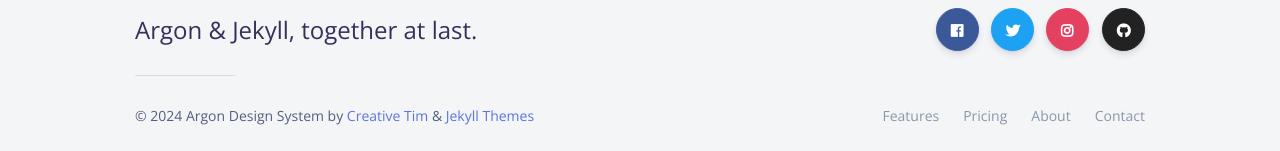
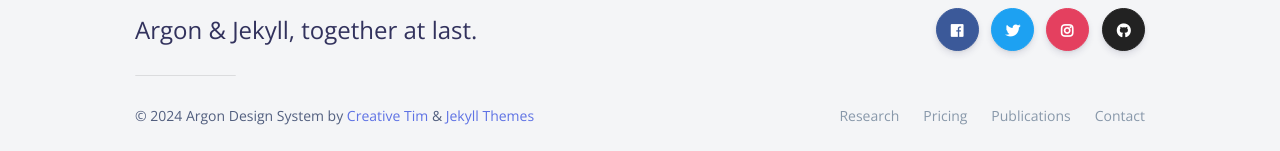
Before and after one commit to SpeechAndBrainResearchLab/speechandbrainresearchlab.github.io, a Jekyll site: the page built from index.html, in a window 1280 px wide and 900 px high, scrolled down 3449 px. Shown: the part 746-897 px from the top of the window. Built offline with Jekyll 4.4.1, drawn with Linux system fonts in a browser that asks for light colours; nearby versions of some CDN libraries; some of the changed text lies outside the part shown.

Commit message:
test titles

```diff
--- a/_data/settings.yml
+++ b/_data/settings.yml
@@ -39,11 +39,11 @@ menu_settings:
       - title: Blog
         url: /blog
         icon: ni-books text-primary
-    - title: 'Features'
+    - title: 'Research'
       url: '/features'
     - title: Pricing
       url: /pricing
-    - title: 'Blog'
+    - title: 'Members'
       submenu_items:
       - title: Blog
         url: /blog
@@ -57,8 +57,10 @@ menu_settings:
       - title: List Example
         url: /blog-list-example
         icon: ni-bullet-list-67 text-default
-    - title: 'About'
+    - title: 'Publications'
       url: '/about'
+#    - title: 'About'
+#      url: '/about'
     - title: 'Contact'
       url: '/contact'
 
```
